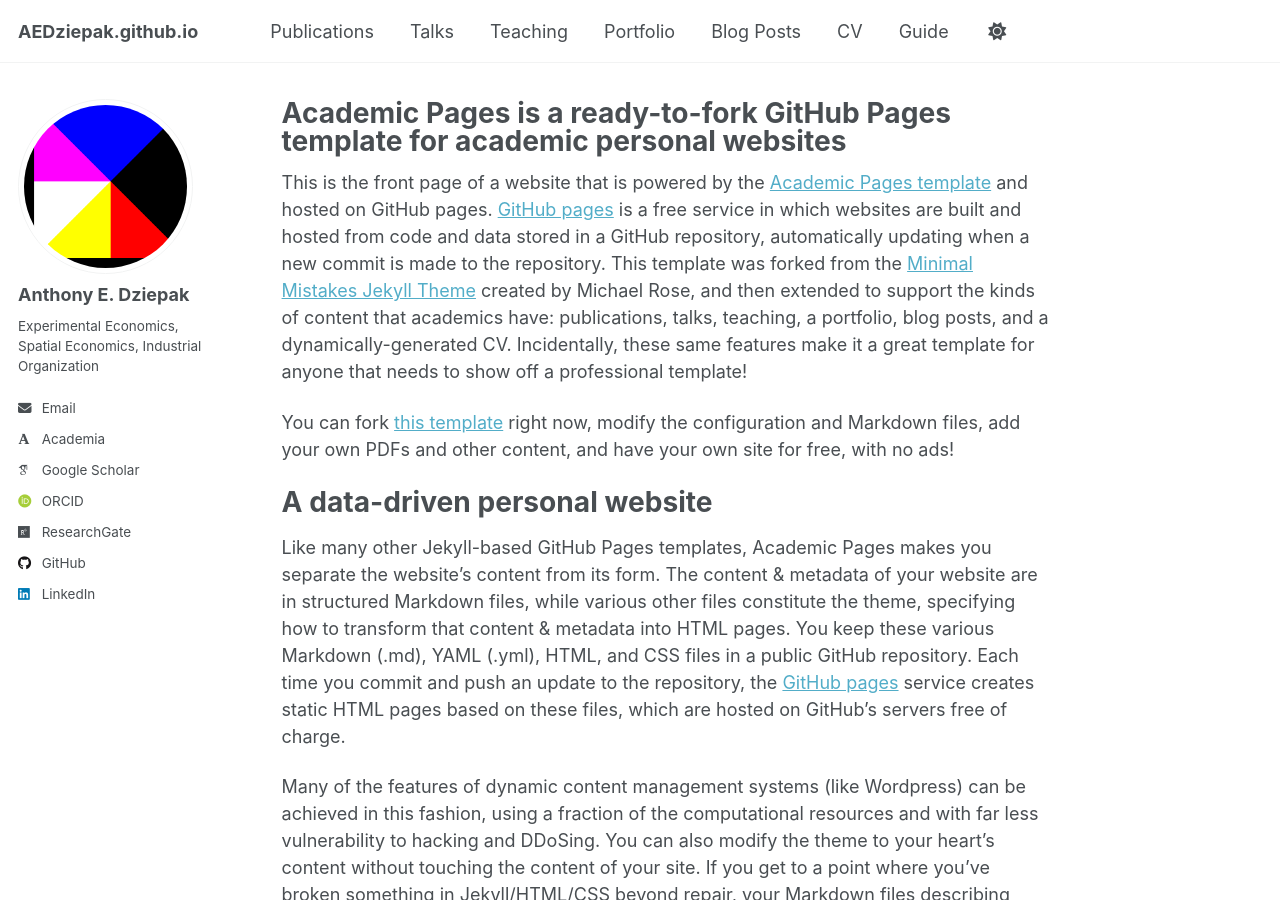
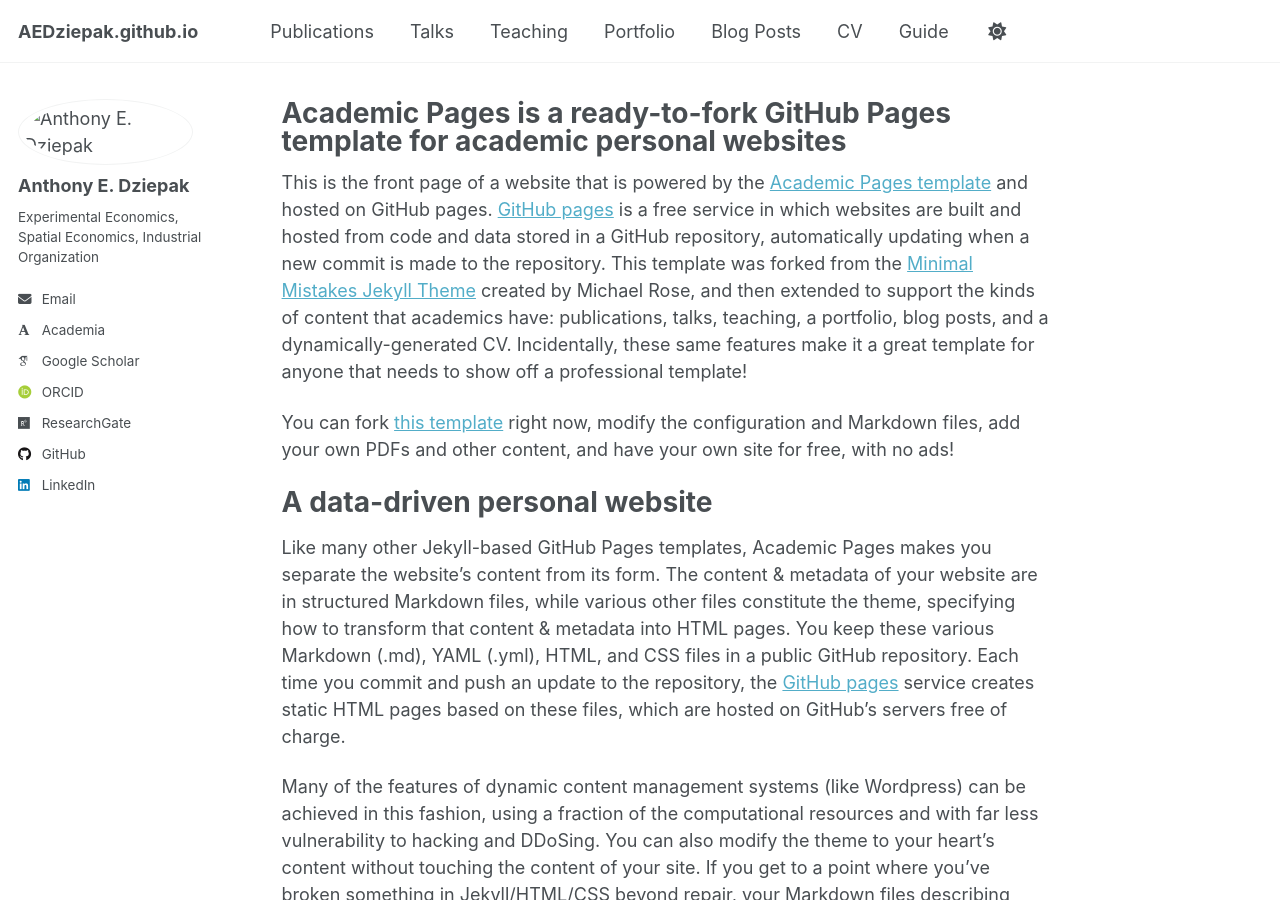
Before and after one commit to AEDziepak/AEDziepak.github.io, a Jekyll site: the page built from _pages/about.md, in a window 1280 px wide and 900 px high. Built offline with Jekyll 4.4.1, drawn with Linux system fonts in a browser that asks for light colours; some web fonts are replaced; a script that is not in the unit is left out.

Commit message:
Update _config.yml

```diff
--- a/_config.yml
+++ b/_config.yml
@@ -22,7 +22,7 @@
 #               Additional customization can be done by editing /_includes/author-profile.html
 author:
   # Biographic information
-  avatar           : "econ.png"
+  avatar           : "images/econ.png"
   name             : "Anthony E. Dziepak"
   pronouns         : # example: "she/her"
   bio              : Experimental Economics, Spatial Economics, Industrial Organization # Short biography for the left-hand sidebar
```
